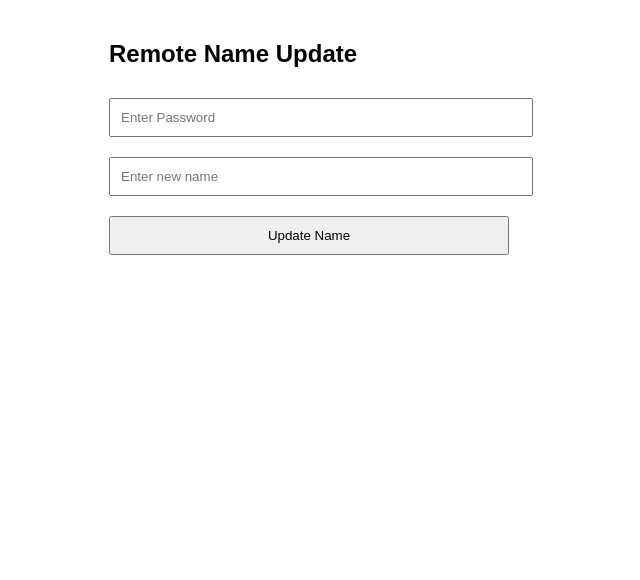
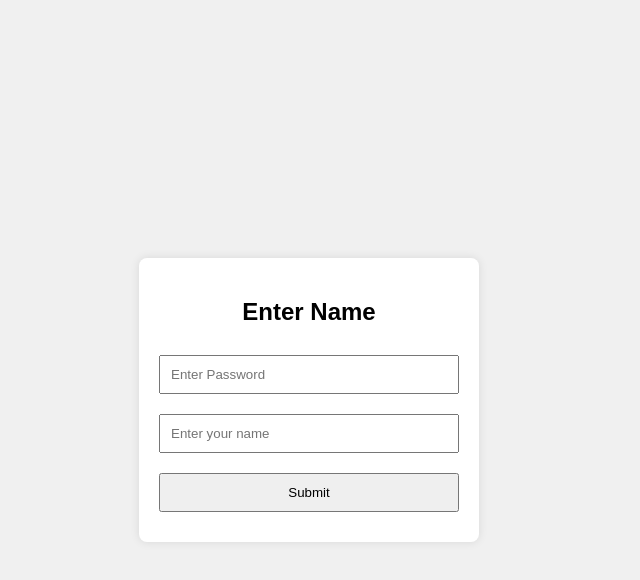
Before and after one commit to tandukuda/queue-display, a plain HTML site: page index.html in a window 1280 px wide. Shown: the whole page, without its empty margins (331-971 px from the left). Drawn offline with Linux system fonts and the light colour scheme.

Commit message:
Update and rename Update.html to index.html

```diff
--- a/Update.html
+++ b/index.html
@@ -2,33 +2,47 @@
 <html lang="en">
 <head>
     <meta charset="UTF-8">
-    <title>Update Name Remotely</title>
+    <title>Name Input</title>
     <style>
         body {
             font-family: Arial, sans-serif;
-            max-width: 400px;
-            margin: 0 auto;
+            display: flex;
+            justify-content: center;
+            align-items: center;
+            height: 100vh;
+            margin: 0;
+            background-color: #f0f0f0;
+        }
+        .container {
+            background-color: white;
             padding: 20px;
+            border-radius: 8px;
+            box-shadow: 0 0 10px rgba(0,0,0,0.1);
+            text-align: center;
+            width: 300px;
         }
         input, button {
-            width: 100%;
             margin: 10px 0;
             padding: 10px;
+            width: 100%;
+            box-sizing: border-box;
         }
     </style>
 </head>
 <body>
-    <h2>Remote Name Update</h2>
-    <input type="password" id="passwordInput" placeholder="Enter Password">
-    <input type="text" id="nameInput" placeholder="Enter new name">
-    <button onclick="updateName()">Update Name</button>
+    <div class="container">
+        <h2>Enter Name</h2>
+        <input type="password" id="passwordInput" placeholder="Enter Password">
+        <input type="text" id="nameInput" placeholder="Enter your name">
+        <button onclick="sendName()">Submit</button>
+    </div>
 
     <script>
-        function updateName() {
+        function sendName() {
             const name = document.getElementById('nameInput').value;
             const password = document.getElementById('passwordInput').value;
 
-            fetch('https://queue-name-server.glitch.me/update-name', {
+            fetch('/update-name', {
                 method: 'POST',
                 headers: {
                     'Content-Type': 'application/json',
```
